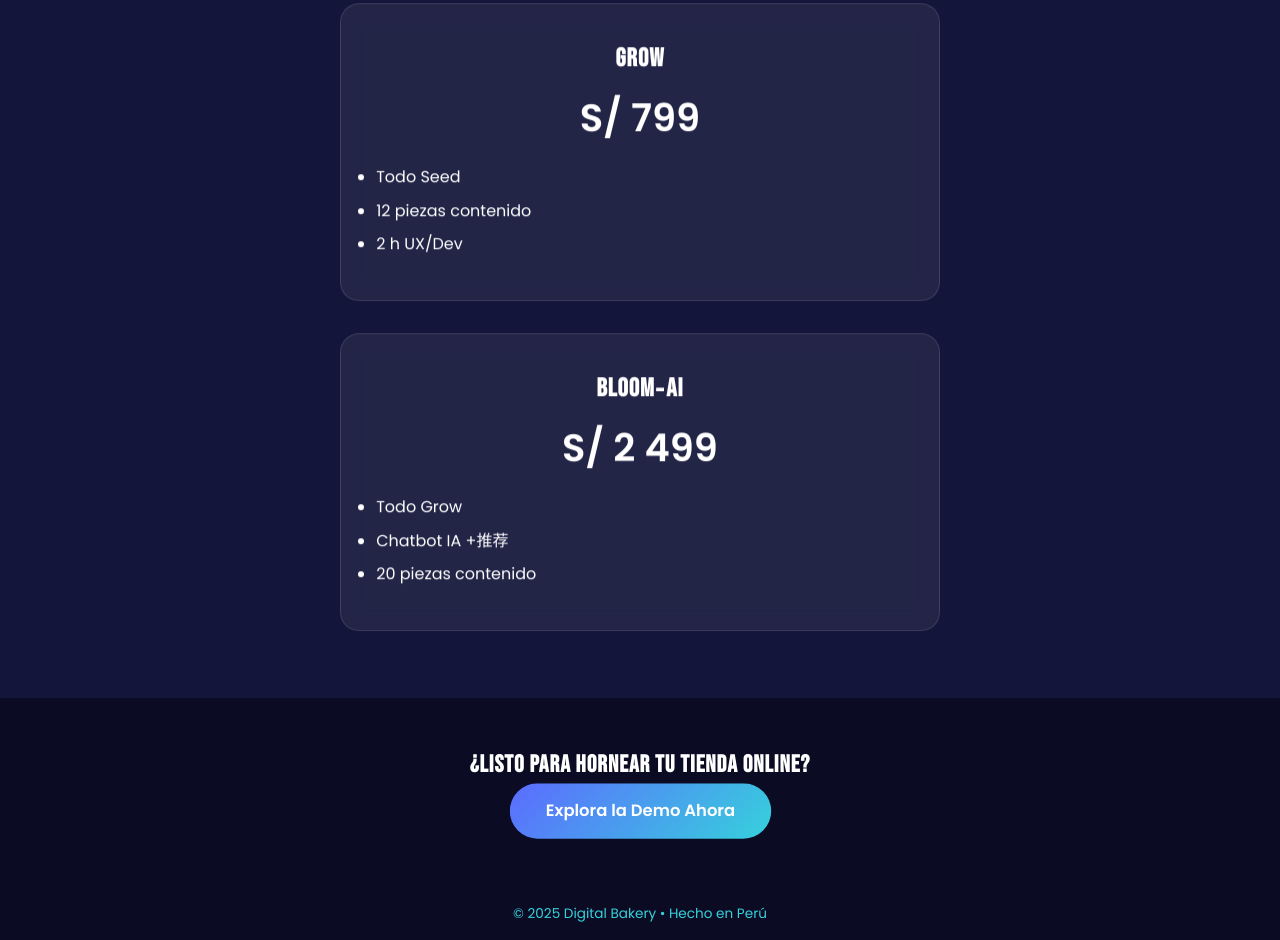
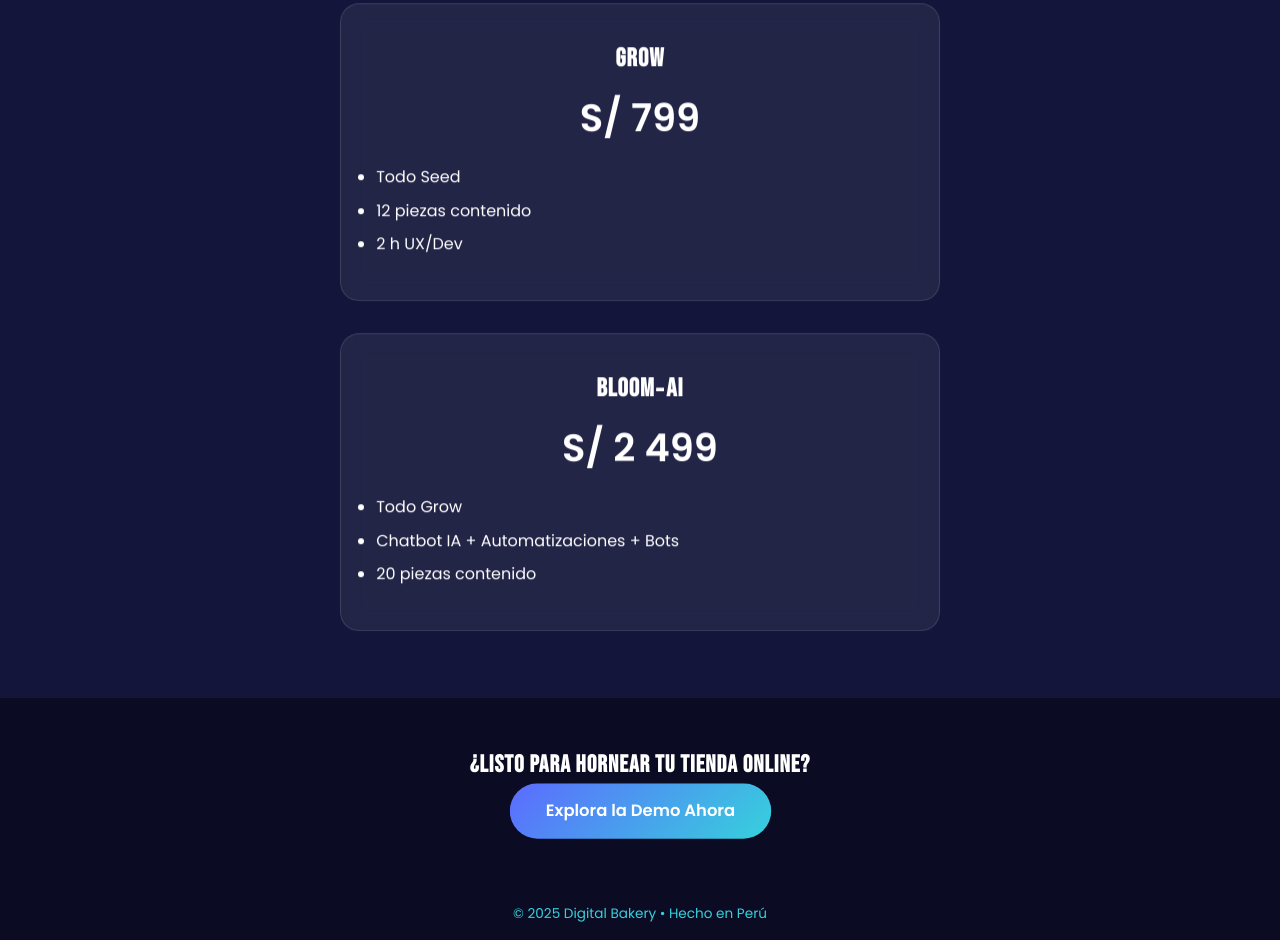
Before and after one commit to sjaquer/Flyer_Digital_Flyer, a plain HTML site: page index.html in a window 1280 px wide. Shown: the part 3029-3969 px from the top of the page. Drawn offline with nearby package versions, Linux system fonts and the light colour scheme.

Commit message:
Update index.html

```diff
--- a/index.html
+++ b/index.html
@@ -312,7 +312,7 @@
         <div class="pricing-grid">
           <div class="plan glass"><h3>Seed</h3><p class="price">S/ 249</p><ul><li>Tienda + hosting</li><li>Soporte básico</li><li>Actualizaciones núcleo</li></ul></div>
           <div class="plan glass highlight"><h3>Grow</h3><p class="price">S/ 799</p><ul><li>Todo Seed</li><li>12 piezas contenido</li><li>2 h UX/Dev</li></ul></div>
-          <div class="plan glass"><h3>Bloom‑AI</h3><p class="price">S/ 2 499</p><ul><li>Todo Grow</li><li>Chatbot IA +推荐</li><li>20 piezas contenido</li></ul></div>
+          <div class="plan glass"><h3>Bloom‑AI</h3><p class="price">S/ 2 499</p><ul><li>Todo Grow</li><li>Chatbot IA + Automatizaciones + Bots</li><li>20 piezas contenido</li></ul></div>
         </div>
       </div>
     </section>
```
